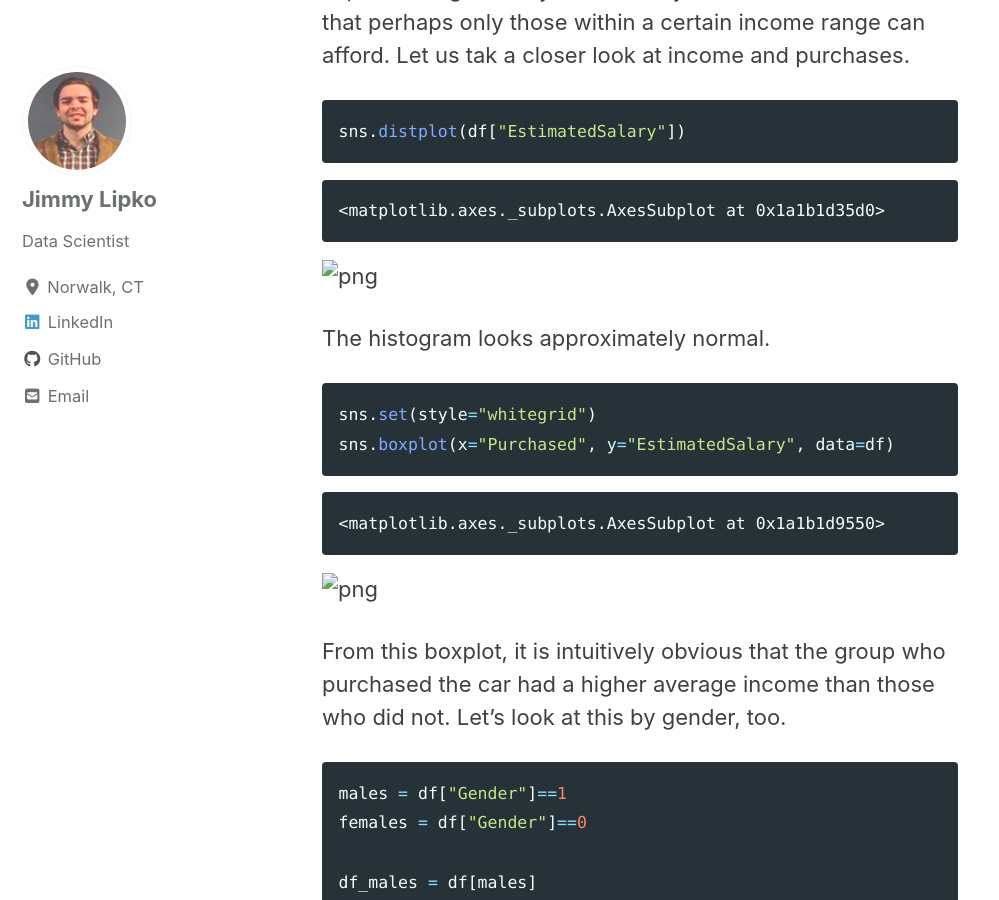
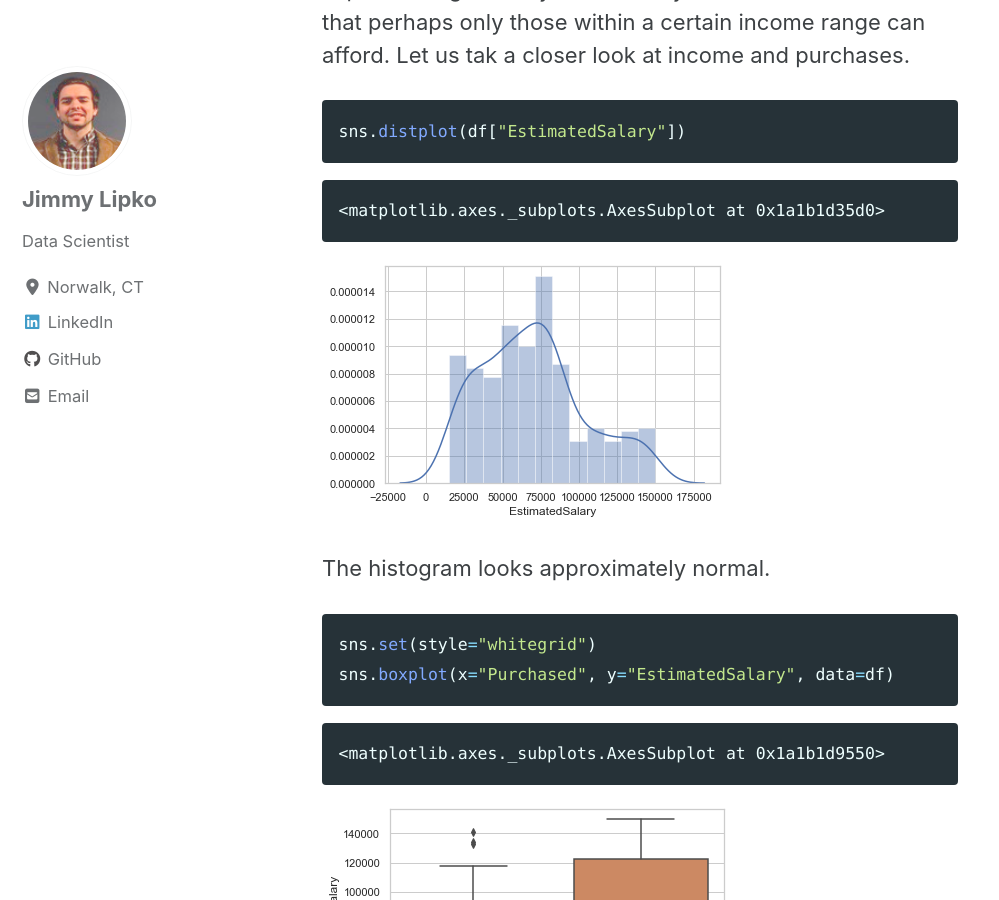
Before and after one commit to jimmy-lipko/jimmy-lipko.github.io, a Jekyll site: the page built from _posts/2020-04-13-lor.md, in a window 1280 px wide and 900 px high, scrolled down 4308 px. Shown: the whole window, without its empty margins (0-999 px from the left). Built offline with Jekyll 4.4.1, drawn with Linux system fonts in a browser that asks for light colours; cached includes are drawn as plain includes; nearby versions of some CDN libraries.

Commit message:
new post

````diff
--- a/_posts/2020-04-13-lor.md
+++ b/_posts/2020-04-13-lor.md
@@ -292,8 +292,7 @@ sns.distplot(df["EstimatedSalary"])
 
 
 
-
-![png](output_15_1.png)
+<img src="{{ site.url }}{{ site.baseurl }}/images/output_15_1.png" alt="">
 
 
 The histogram looks approximately normal.
@@ -311,8 +310,7 @@ sns.boxplot(x="Purchased", y="EstimatedSalary", data=df)
 
 
 
-
-![png](output_17_1.png)
+<img src="{{ site.url }}{{ site.baseurl }}/images/output_17_1.png" alt="">
 
 
 From this boxplot, it is intuitively obvious that the group who purchased the car had a higher average income than those who did not. Let's look at this by gender, too.
@@ -334,7 +332,7 @@ plt.tight_layout()
 ```
 
 
-![png](output_19_0.png)
+<img src="{{ site.url }}{{ site.baseurl }}/images/output_19_0.png" alt="">
 
 
 The boxplot look almost identical between males and females, a possible indication of no correlation between Gender and Purchase. Lets look at only Gender and see how that has a role in Purchase. To do this, we will look at the probability of purchase given male, then given female.
@@ -378,7 +376,7 @@ sns.distplot(df["Age"])
 
 
 
-![png](output_24_1.png)
+<img src="{{ site.url }}{{ site.baseurl }}/images/output_24_1.png" alt="">
 
 
 Age is normally distributed. This is usually what we would want in a data sample yet in an age feature, uniform might be preferred. One manner of doing this would be to discretize age. In doing so, one would create bins of the same size. I am electing not to do that here as I believe that this distribution is representative of the market.
@@ -395,8 +393,8 @@ sns.boxplot(x="Purchased", y="Age", data=df)
 
 
 
+<img src="{{ site.url }}{{ site.baseurl }}/images/output_26_1.png" alt="">
 
-![png](output_26_1.png)
 
 
 From the boxplot, it is clear that those over 40 are more likely to Purchase the luxury SUV. Lastly, I wish to explore the relationship that Age and Income may have on each other. It is possible that this may result in an issue of multicolinearity.
@@ -408,8 +406,8 @@ plt.title("Multicolinearity Check: Age and Salary")
 plt.show()
 ```
 
+<img src="{{ site.url }}{{ site.baseurl }}/images/output_28_0.png" alt="">
 
-![png](output_28_0.png)
 
 
 From the scatterplot, there is no obvious functional correlation between the two variables.
````
Also changed, not shown: images/output_15_1.png (added), images/output_17_1.png (added), images/output_19_0.png (added), images/output_24_1.png (added), images/output_26_1.png (added), images/output_28_0.png (added).
